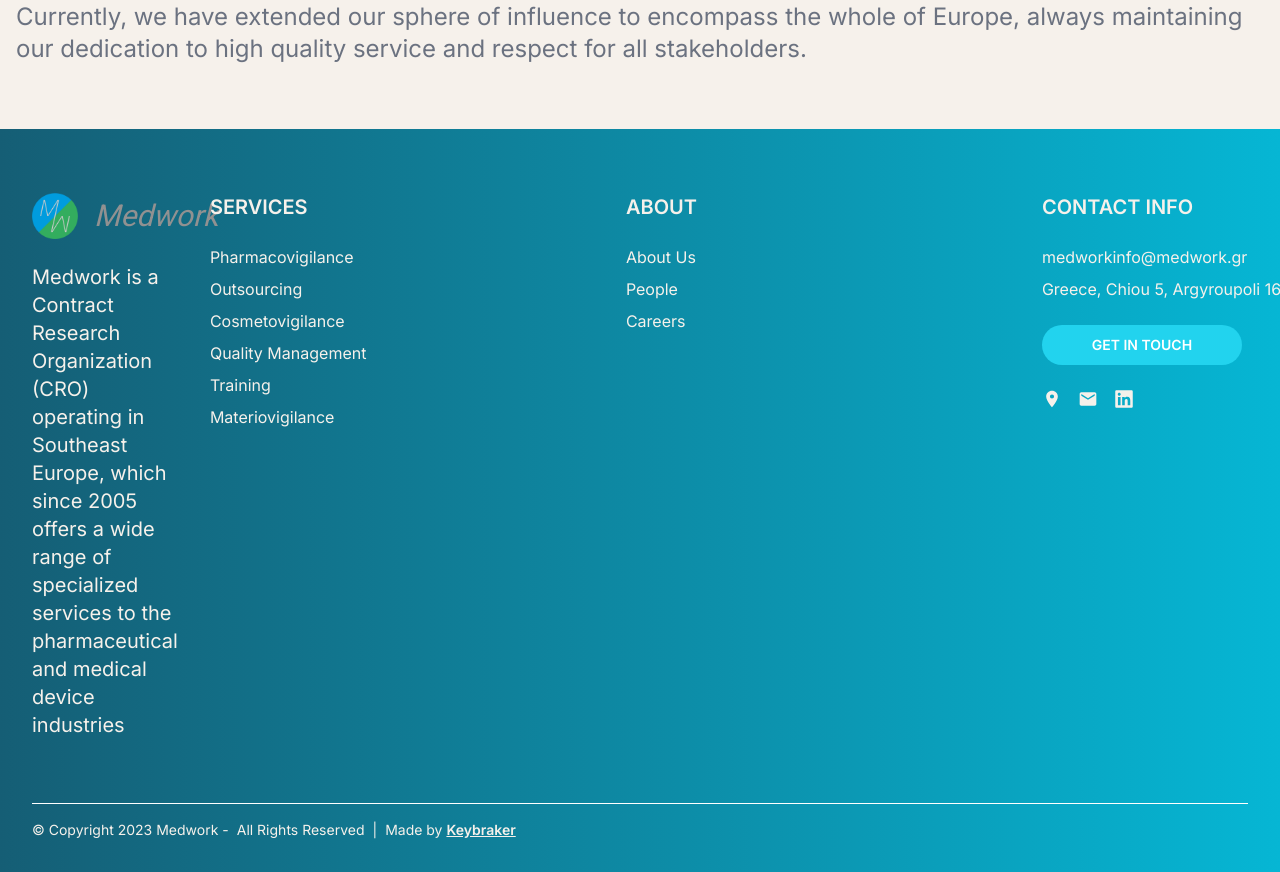
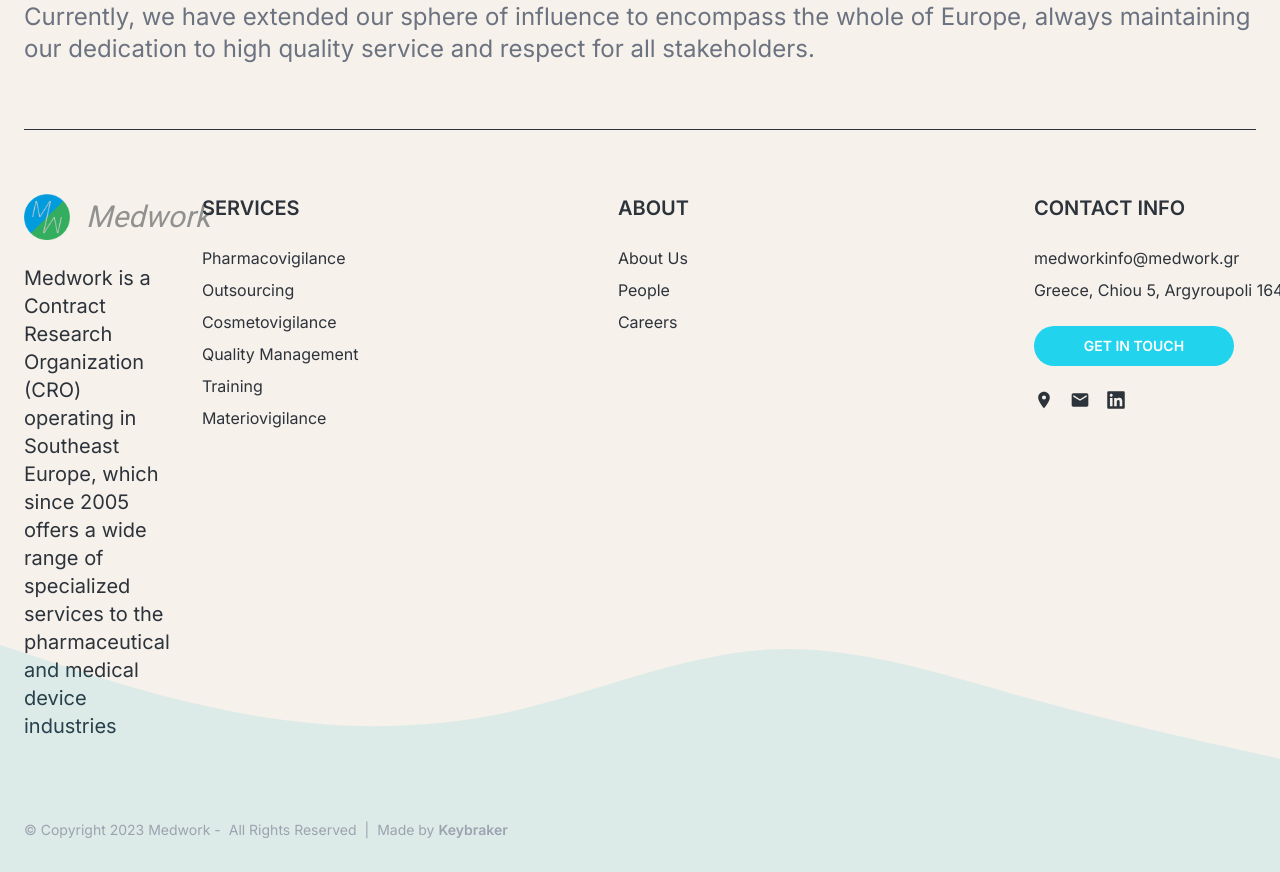
Before and after one commit to Medwork-CRO/webpage, a Next.js app: page /about-us in a window 1280 px wide. Shown: the part 961-1833 px from the top of the page. Built offline with nearby package versions, Linux system fonts and the light colour scheme.

Commit message:
Updated footer and minor aesthetic updates and content removal

```diff
--- a/src/components/Footer.tsx
+++ b/src/components/Footer.tsx
@@ -50,17 +50,17 @@ function CompanyInfo() {
 function CompanyFooter() {
   return (
     <div className="relative">
-      <div className="flex flex-col justify-start gap-2 border-t border-white pb-8 pt-4 text-sm xs:flex-row">
-        <span className="text-[#f6f1eb] dark:text-gray-300">
+      <div className="flex flex-col justify-start gap-2 pb-8 pt-4 text-sm xs:flex-row text-gray-400">
+        <span>
           © Copyright {new Date().getFullYear()} Medwork -
         </span>
         <span className="flex gap-2">
-          <span className="text-[#f6f1eb] dark:text-gray-300">All Rights Reserved</span>
-          <span className="text-[#f6f1eb] dark:text-gray-300">|</span>
-          <span className="text-[#f6f1eb] dark:text-gray-300">
+          <span>All Rights Reserved</span>
+          <span>|</span>
+          <span>
             Made by{" "}
             <a
-              className="underline font-semibold"
+              className="font-semibold"
               href="https://github.com/keybraker"
               target="_blank"
               rel="noopener noreferrer"
@@ -74,18 +74,30 @@ function CompanyFooter() {
   );
 }
 
+function WaveSvg() {
+  return (
+    <div className="absolute bottom-0 left-0 w-full opacity-10">
+      <svg xmlns="http://www.w3.org/2000/svg" viewBox="0 0 1440 320">
+        <path fill="#06B6D4" fillOpacity="1" d="M0,64L48,80C96,96,192,128,288,144C384,160,480,160,576,138.7C672,117,768,75,864,69.3C960,64,1056,96,1152,122.7C1248,149,1344,171,1392,181.3L1440,192L1440,320L1392,320C1344,320,1248,320,1152,320C1056,320,960,320,864,320C768,320,672,320,576,320C480,320,384,320,288,320C192,320,96,320,48,320L0,320Z"></path>
+      </svg>
+    </div>
+  );
+}
+
 function Footer() {
   return (
-    <footer
-      className={`${inter.variable} w-full flex justify-center bg-gradient-to-l from-cyan-500 to-cyan-800 px-4 sm:px-8 font-sans dark:from-cyan-600 dark:to-cyan-900`}
-    >
-      <div className="flex w-full max-w-[86rem] flex-col">
+    // bg-gradient-to-l from-cyan-500 to-cyan-800
+    <footer className={`${inter.variable} w-full flex justify-center shadow-sm bg-[#f6f1eb] dark:bg-[#2d333b] px-4 sm:px-6 lg:px-0 font-sans relative`}>
+      <WaveSvg />
+      <div className="flex w-full max-w-[86rem] flex-col text-[#2d333b] dark:text-[#f6f1eb]">
+        <div className="border-t border-[#2d333b] dark:border-[#f6f1eb]">
+        </div>
         <div className="flex flex-col justify-between gap-8 py-16 md:flex-row">
           <div className="flex flex-col gap-6">
             <Logo />
             <span
               className={
-                "max-w-sm whitespace-pre-line text-left text-xl text-[#f6f1eb] dark:text-gray-300"
+                "max-w-sm whitespace-pre-line text-left text-xl"
               }
             >
               Medwork is a Contract Research Organization (CRO) operating in
@@ -95,9 +107,9 @@ function Footer() {
             </span>
           </div>
 
-          <div className="min-w-96 flex flex-col gap-6 text-left text-[#f6f1eb] dark:text-gray-300">
-            <span className="text-xl font-semibold text-[#f6f1eb] dark:text-gray-300">SERVICES</span>
-            <div className="text-md flex flex-col gap-2 text-[#f6f1eb] dark:text-gray-300">
+          <div className="min-w-96 flex flex-col gap-6 text-left">
+            <span className="text-xl font-semibold">SERVICES</span>
+            <div className="text-md flex flex-col gap-2">
               {Services.subCategories.map((service, i) => (
                 <Link
                   aria-label={`By clicking you will be taken to ${service.label}`}
@@ -112,9 +124,9 @@ function Footer() {
             </div>
           </div>
 
-          <div className="min-w-96 flex flex-col gap-6 text-left text-[#f6f1eb] dark:text-gray-300">
-            <span className="text-xl font-semibold text-[#f6f1eb] dark:text-gray-300">ABOUT</span>
-            <div className="text-md flex flex-col gap-2 text-[#f6f1eb] dark:text-gray-300">
+          <div className="min-w-96 flex flex-col gap-6 text-left">
+            <span className="text-xl font-semibold">ABOUT</span>
+            <div className="text-md flex flex-col gap-2">
               {[AboutUs, People, Careers].map((a, i) => (
                 <Link
                   aria-label={`By clicking you will be taken to ${a.label}`}
@@ -129,11 +141,11 @@ function Footer() {
             </div>
           </div>
 
-          <div className="min-w-96 flex flex-col gap-6 text-left text-[#f6f1eb] dark:text-gray-300">
-            <span className="text-xl font-semibold text-[#f6f1eb] dark:text-gray-300">
+          <div className="min-w-96 flex flex-col gap-6 text-left">
+            <span className="text-xl font-semibold">
               CONTACT INFO
             </span>
-            <div className="text-md flex flex-col gap-2 text-[#f6f1eb] dark:text-gray-300">
+            <div className="text-md flex flex-col gap-2">
               <Link
                 href={`mailto:${mail}`}
                 target="_blank"
--- a/src/pages/about-us/index.tsx
+++ b/src/pages/about-us/index.tsx
@@ -33,7 +33,7 @@ function Cosmetovigilance() {
         description="We believe in a better world when it comes to health. It is our responsibility to make it."
       />
 
-      <div className="flex flex-col items-center gap-6 whitespace-pre-line px-4 text-xl text-gray-500 dark:text-gray-400 lg:px-0 py-16">
+      <div className="flex flex-col items-center gap-6 whitespace-pre-line px-4 sm:px-6 text-xl text-gray-500 dark:text-gray-400 lg:px-0 py-16">
         <DisplayParagraphs paragraphs={paragraphs} />
         {/* <PromoCard /> */}
       </div>
--- a/src/pages/index.tsx
+++ b/src/pages/index.tsx
@@ -41,7 +41,7 @@ function Home() {
         ))}
       </Carousel>
 
-      <div className="flex flex-col items-center gap-6 whitespace-pre-line px-4 text-xl text-gray-500 dark:text-gray-400 lg:px-0 py-16">
+      <div className="flex flex-col items-center gap-6 whitespace-pre-line px-4 sm:px-6 text-xl text-gray-500 dark:text-gray-400 lg:px-0 py-16">
         <DisplayParagraphs paragraphs={paragraphs} />
         <ProvidedServices />
         {/* <PromoCard /> */}
--- a/src/pages/people/index.tsx
+++ b/src/pages/people/index.tsx
@@ -103,7 +103,7 @@ function OurTeam() {
         description="We believe in a better world when it comes to health. It is our responsibility to make it."
       />
 
-      <div className="flex flex-col items-center gap-6 whitespace-pre-line px-4 text-xl text-gray-500 dark:text-gray-400 lg:px-0 py-16">
+      <div className="flex flex-col items-center gap-6 whitespace-pre-line px-4 sm:px-6 text-xl text-gray-500 dark:text-gray-400 lg:px-0 py-16">
         <DisplayParagraphs paragraphs={paragraphs} />
 
         <div className="w-full my-12 grid grid-cols-1 gap-16 sm:grid-cols-2 md:grid-cols-3 lg:grid-cols-4">
--- a/src/pages/services/cosmetovigilance/index.tsx
+++ b/src/pages/services/cosmetovigilance/index.tsx
@@ -40,7 +40,7 @@ function Cosmetovigilance() {
         description="Medwork provides a comprehensive and customizable set of services to assist cosmetics companies in complying with the regulatory directives."
       />
 
-      <div className="flex flex-col items-center gap-6 whitespace-pre-line px-4 text-xl text-gray-500 dark:text-gray-400 lg:px-0 py-16">
+      <div className="flex flex-col items-center gap-6 whitespace-pre-line px-4 sm:px-6 text-xl text-gray-500 dark:text-gray-400 lg:px-0 py-16">
         <DisplayParagraphs paragraphs={paragraphs} />
       </div>
     </div>
--- a/src/pages/services/materiovigilance/index.tsx
+++ b/src/pages/services/materiovigilance/index.tsx
@@ -45,7 +45,7 @@ function Materiovigilance() {
         description="The principal purpose of materiovigilance is to improve the protection of the health and safety of patients, users and others by reducing the likelihood that incidents related to the use of a medical device will reoccur."
       />
 
-      <div className="flex flex-col items-center gap-6 whitespace-pre-line px-4 text-xl text-gray-500 dark:text-gray-400 lg:px-0 py-16">
+      <div className="flex flex-col items-center gap-6 whitespace-pre-line px-4 sm:px-6 text-xl text-gray-500 dark:text-gray-400 lg:px-0 py-16">
         <DisplayParagraphs paragraphs={paragraphs1} />
         <DisplayParagraphs paragraphs={paragraphs2} />
       </div>
--- a/src/pages/services/outsourcing/index.tsx
+++ b/src/pages/services/outsourcing/index.tsx
@@ -40,7 +40,7 @@ function Outsourcing() {
         description="Medwork provides a comprehensive and customizable set of services to assist cosmetics companies in complying with the regulatory directives."
       />
 
-      <div className="flex flex-col items-center gap-6 whitespace-pre-line px-4 text-xl text-gray-500 dark:text-gray-400 lg:px-0 py-16">
+      <div className="flex flex-col items-center gap-6 whitespace-pre-line px-4 sm:px-6 text-xl text-gray-500 dark:text-gray-400 lg:px-0 py-16">
         <DisplayParagraphs paragraphs={paragraphs} />
       </div>
     </div>
--- a/src/pages/services/pharmacovigilance/index.tsx
+++ b/src/pages/services/pharmacovigilance/index.tsx
@@ -38,7 +38,7 @@ function Pharmacovigilance() {
         description=""
       />
 
-      <div className="flex flex-col items-center gap-6 whitespace-pre-line px-4 text-xl text-gray-500 dark:text-gray-400 lg:px-0 py-16">
+      <div className="flex flex-col items-center gap-6 whitespace-pre-line px-4 sm:px-6 text-xl text-gray-500 dark:text-gray-400 lg:px-0 py-16">
         <DisplayParagraphs paragraphs={paragraphs0} />
 
         <div className="w-full grid grid-cols-1 md:grid-cols-2 md:mx-4 md:my-8 lg:grid-cols-3 lg:mx-0 lg:my-16 my-8">
--- a/src/pages/services/quality-management/index.tsx
+++ b/src/pages/services/quality-management/index.tsx
@@ -38,7 +38,7 @@ function QualityManagement() {
         description="Medwork provides a comprehensive and customizable set of services to assist cosmetics companies in complying with the regulatory directives."
       />
 
-      <div className="flex flex-col items-center gap-6 whitespace-pre-line px-4 text-xl text-gray-500 dark:text-gray-400 lg:px-0 py-16">
+      <div className="flex flex-col items-center gap-6 whitespace-pre-line px-4 sm:px-6 text-xl text-gray-500 dark:text-gray-400 lg:px-0 py-16">
         <DisplayParagraphs paragraphs={paragraphs} />
       </div>
     </div>
--- a/src/pages/services/training/index.tsx
+++ b/src/pages/services/training/index.tsx
@@ -40,7 +40,7 @@ function Training() {
         description="Medwork provides a comprehensive and customizable set of services to assist cosmetics companies in complying with the regulatory directives."
       />
 
-      <div className="flex flex-col items-center gap-6 whitespace-pre-line px-4 text-xl text-gray-500 dark:text-gray-400 lg:px-0 py-16">
+      <div className="flex flex-col items-center gap-6 whitespace-pre-line px-4 sm:px-6 text-xl text-gray-500 dark:text-gray-400 lg:px-0 py-16">
         <DisplayParagraphs paragraphs={paragraphs} />
       </div>
     </div>
```
Also changed, not shown: src/components/NavMenu.tsx (+6 -3 lines), src/pages/careers/index.tsx (+4 -4 lines).
